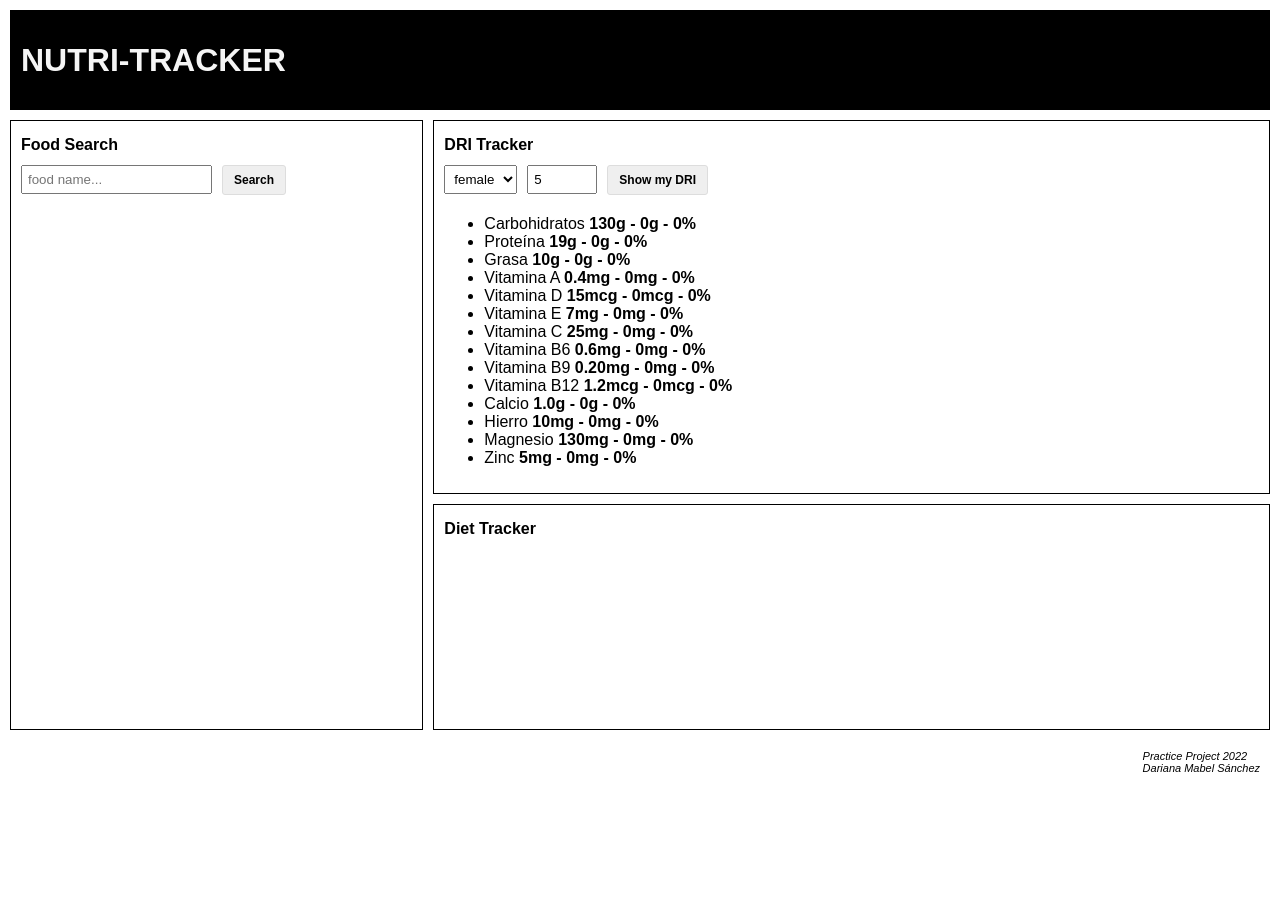
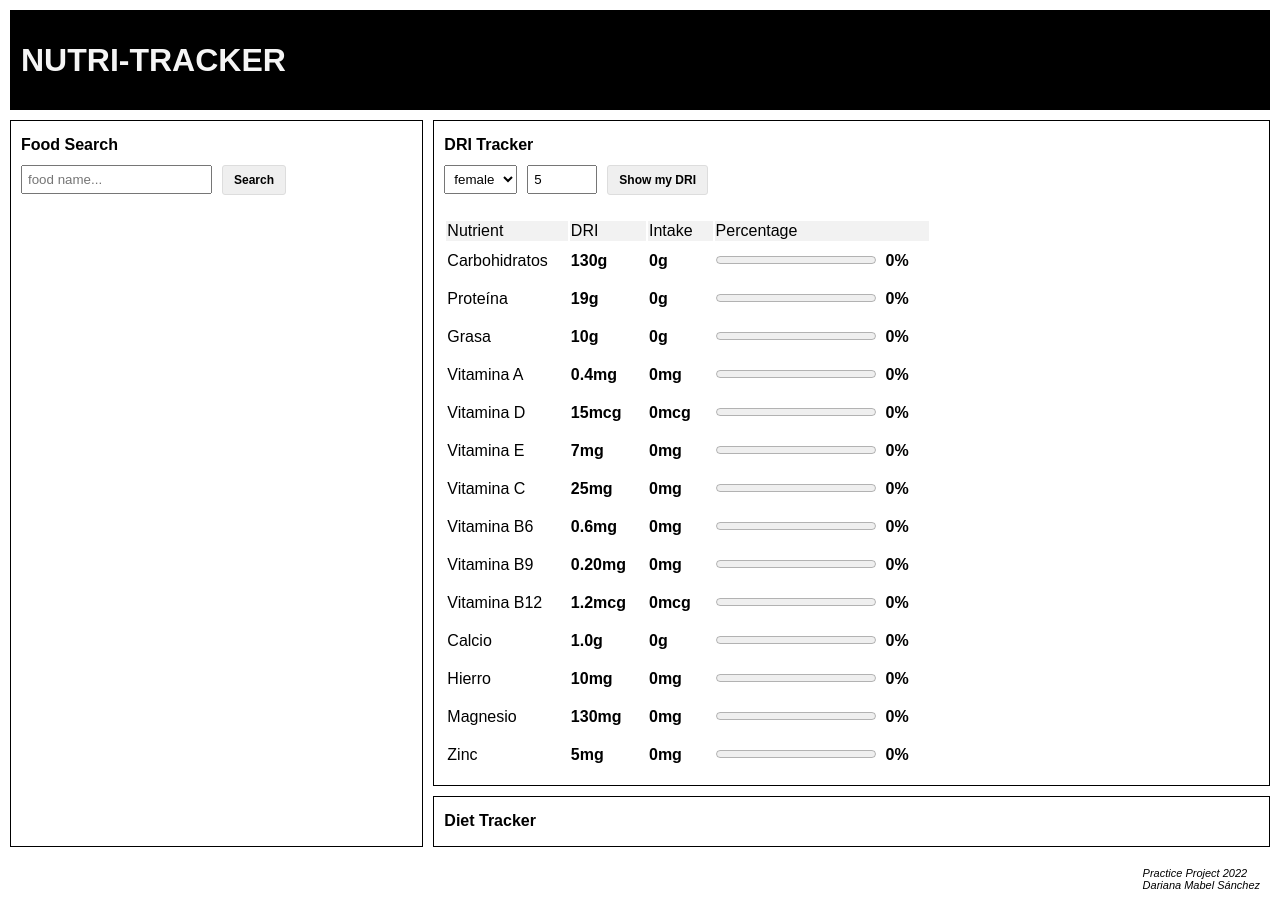
Before and after one commit to DarianaSanchez/nutri-tracker, a React (Create React App) app: page / in a window 1280 px wide. Both pictures are taken after typing "5" into the empty fields and a click on the button "Show my DRI". Before the commit the page ends 800 px from the top, so only its background shows below. Built offline with nearby package versions, Linux system fonts and the light colour scheme.

Commit message:
[REF] styling trackers

```diff
--- a/src/components/DRITracker.js
+++ b/src/components/DRITracker.js
@@ -47,9 +47,19 @@
                 />
                 <button>Show my DRI</button>
             </form>
-            <ul>
-                {driTrack.map(item => <DriItem key={item.id} driItem={item} driTrack={driTrack} dietTrack={dietTrack} />)}
-            </ul>
+            <table className={driTrack.length ? "visible" : "hidden"}>
+                <thead>
+                    <tr>
+                        <th>Nutrient</th>
+                        <th>DRI</th>
+                        <th>Intake</th>
+                        <th>Percentage</th>
+                    </tr>
+                </thead>
+                <tbody>
+                    {driTrack.map(item => <DriItem key={item.id} driItem={item} driTrack={driTrack} dietTrack={dietTrack} />)}
+                </tbody>
+            </table>
         </div>
     )
 }
--- a/src/components/DietItem.js
+++ b/src/components/DietItem.js
@@ -1,3 +1,4 @@
+import '../style.css';
 import React, { useState } from "react";
 
 const DietItem = ({ dietItem, dietTrack, setDietTrack }) => {
@@ -24,7 +25,7 @@
 
     return (
         <div>
-            <p>{dietItem.description}</p>
+            <span>{dietItem.description}</span>
             <input
                 id={"serving_" + dietItem.fdcId}
                 name={"serving_" + dietItem.fdcId}
@@ -32,10 +33,12 @@
                 value={intakeServing}
                 onChange={handleChangeServing}
                 min="0.1"
+                max="999"
                 required
                 placeholder="grams"
+                className="inline-input"
             />grs
-            <button onClick={() => removeFoodFromDiet()}>x</button>
+            <button className="remove-button" onClick={() => removeFoodFromDiet()}>x</button>
         </div>
     )
 }
--- a/src/components/DietTracker.js
+++ b/src/components/DietTracker.js
@@ -1,4 +1,3 @@
-import '../style.css';
 import DietItem from "./DietItem";
 
 const DietTracker = ({ dietTrack, setDietTrack }) => {
--- a/src/components/DriItem.js
+++ b/src/components/DriItem.js
@@ -1,4 +1,4 @@
-// import styles from "../style.module.css";
+import '../style.css';
 import React, { useState, useEffect, useCallback } from "react";
 import { convertWeight, round } from "../utils/utils.js";
 
@@ -29,9 +29,12 @@
     }, [trackDri]);
 
     return (
-        <div>
-            <li key={driItem.id}>{driItem.description} <strong>{driItem.dri}{driItem.unit} - {nutrientIntake}{driItem.unit} - {driNutrientPercentage}%</strong></li>
-        </div>
+        <tr key={driItem.id}>
+            <td>{driItem.description}</td>
+            <td><strong>{driItem.dri}{driItem.unit}</strong></td>
+            <td><strong>{nutrientIntake}{driItem.unit}</strong></td>
+            <td><strong><div className="nutrient-percentage"><progress min="0" max="100" value={driNutrientPercentage}></progress><span>{driNutrientPercentage}%</span></div></strong></td>
+        </tr>
     )
 }
 
--- a/src/components/FoodSearch.js
+++ b/src/components/FoodSearch.js
@@ -58,7 +58,7 @@
                 <button>Search</button>
             </form>
             <ul>
-                {searchResult.map(x => <li key={x.fdcId}>{x.description} - {x.servingSize} {x.servingSizeUnit} <button className={isAddedToDiet(x.fdcId) ? "hidden" : "visible"} onClick={() => addFoodToDiet(x.fdcId)}>+</button></li>)}
+                {searchResult.map(x => <li key={x.fdcId}>{x.description} - {x.servingSize} {x.servingSizeUnit} <button className={"add-button " + (isAddedToDiet(x.fdcId) ? "hidden" : "visible")} onClick={() => addFoodToDiet(x.fdcId)}>+</button></li>)}
             </ul>
         </div>
     )
--- a/src/style.css
+++ b/src/style.css
@@ -72,11 +72,11 @@
 }
 
 form button {
+  font-weight: bolder;
   font-size: 12px;
   padding: 7px 11px;
   border: 1px solid #ddd;
   cursor: pointer;
-  font-weight: bolder;
   border-radius: 3px;
 }
 
@@ -94,3 +94,56 @@
      align-items: stretch;
   }
 }
+
+button.add-button, button.remove-button {
+  display: inline-flex;
+  cursor: pointer;
+  outline: none;
+  align-items: center;
+  justify-content: center;
+  font-weight: bolder;
+  font-size: 16px;
+  margin: 4px;
+  padding: 3px 8px;
+  border: 1px solid #ddd;
+  border-radius: 12px;
+}
+
+button.add-button:hover {
+  color: #ffffff;
+  background-color: #5aa355;
+}
+
+button.remove-button:hover {
+  color: #ffffff;
+  background-color: #dd5035;
+}
+
+input.inline-input {
+  display: inline-flex;
+  margin: 10px 5px 5px 15px;
+  padding: 5px;
+}
+
+div.nutrient-percentage {
+  display: inline-flex;
+  margin: 8px 0px;
+}
+
+div.nutrient-percentage > span {
+  margin: 0px 0px 0px 10px;
+}
+
+table {
+  margin-top: 20px;
+}
+
+th, td {
+  text-align: start;
+  padding-right: 20px;
+}
+
+th {
+  font-weight: 100;
+  background-color: #f2f2f2;
+}
```
